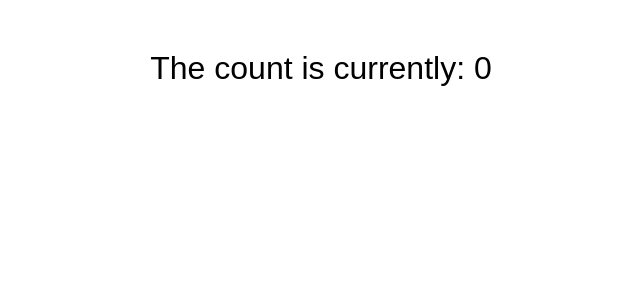
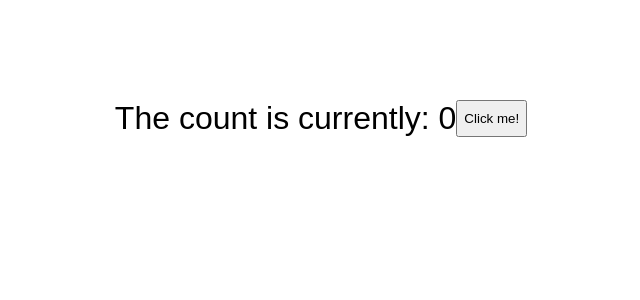
Before and after one commit to arianaberger/react-hooks, a React (Create React App) app: page / in a window 1280 px wide. Shown: the top 300 px of the page, without its empty margins (319-959 px from the left). Built offline with nearby package versions, Linux system fonts and the light colour scheme.

Commit message:
Create button to increment counter

```diff
--- a/src/App.css
+++ b/src/App.css
@@ -2,10 +2,14 @@
   position: relative;
 }
 
-.counter {
+.wrapper {
   display: flex;
-  margin: 50px;
+  margin: 100px;
   justify-content: center;
   font-family: fantasy;
   font-size: 2em;
 }
+
+.counter {
+  display: flex;
+}
--- a/src/App.js
+++ b/src/App.js
@@ -6,8 +6,13 @@ const App = () => {
 
   return(
     <div className="app">
-      <div className="counter">
-        The count is currently: {count}
+      <div className="wrapper">
+        <div className="counter">
+          The count is currently: {count}
+        </div>
+        <div className="counter">
+          <button onClick={() => setCount(count + 1)}>Click me!</button>
+        </div>
       </div>
     </div>
   );
```
